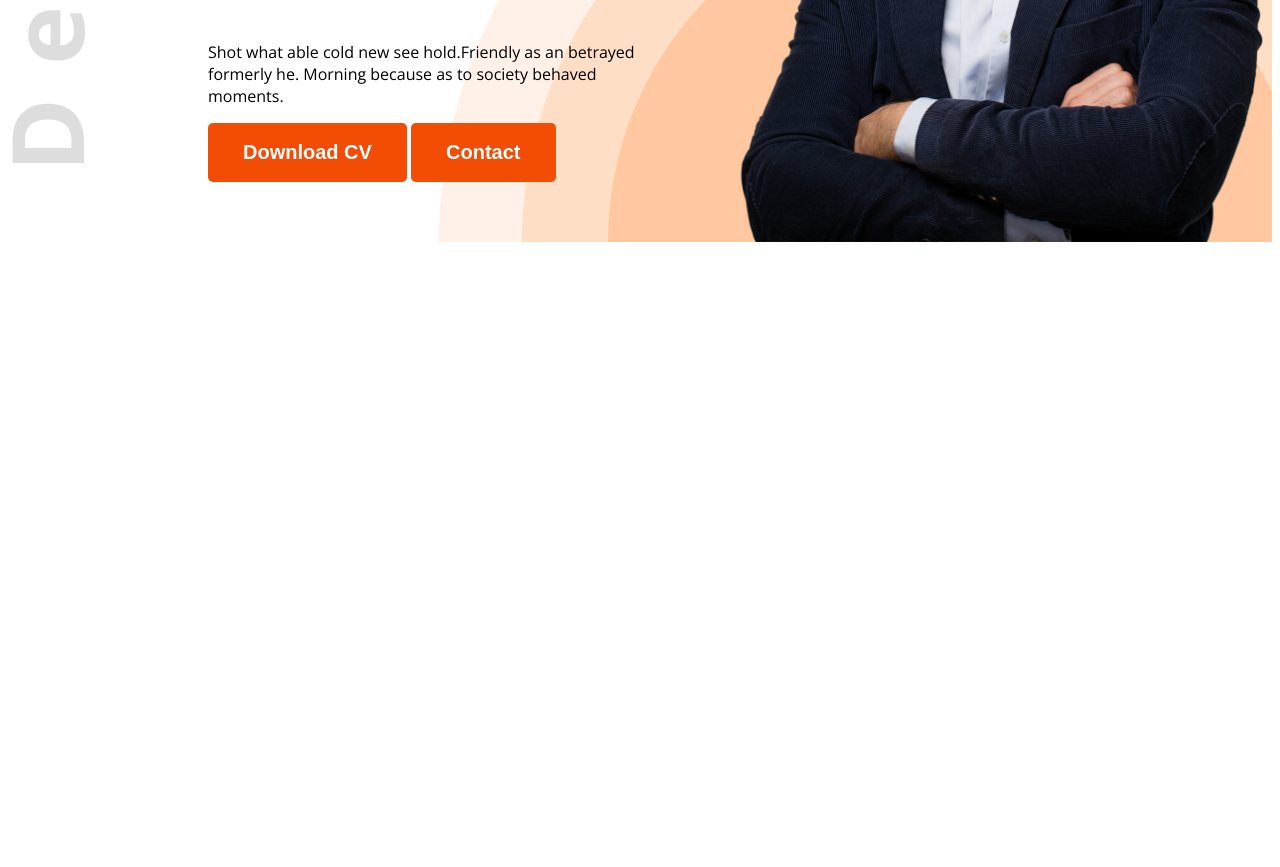
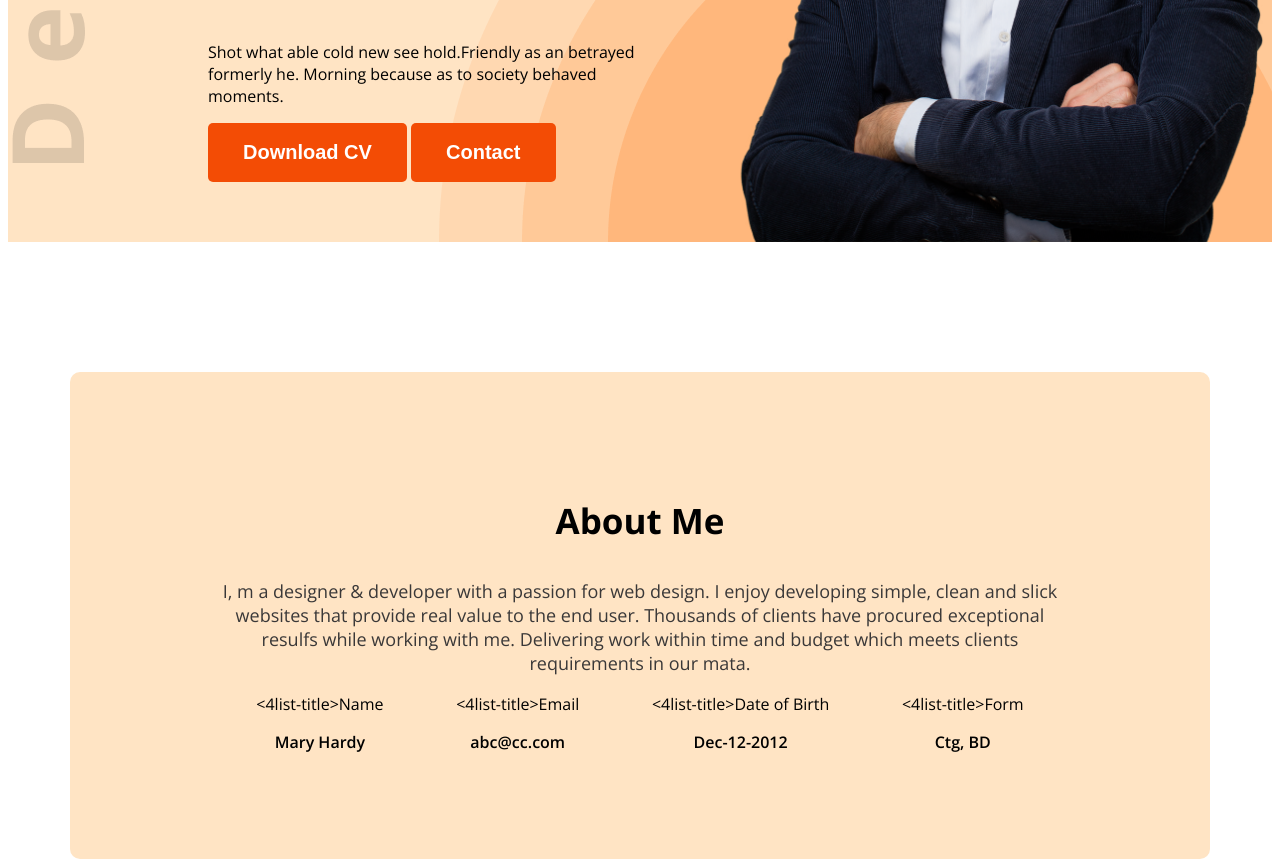
Before and after one commit to Dip-347/web-dev-portfolio, a plain HTML site: page index.html in a window 1280 px wide. Shown: the part 620-1487 px from the top of the page. Before the commit the page ends 870 px from the top, so only its background shows below. Drawn offline with nearby package versions, Linux system fonts and the light colour scheme.

Commit message:
added 6.5

```diff
--- a/index.html
+++ b/index.html
@@ -8,7 +8,7 @@
 </head>
 <body class="osn">
 
-    <header class="header">
+    <header class="header second-bg">
         <nav>
             <h3 class="nav-title">Ma<span class="text-primary">r</span>y</h3>
             <ul>
@@ -31,6 +31,28 @@
 
     </header>
     <main>
+        <section class="about second-bg">
+            <h3 class="section-title">About Me</h3>
+            <p class="section-description">I, m a designer & developer with a passion for web design. I enjoy developing simple, clean and slick websites that provide real value to the end user. Thousands of clients have procured exceptional resulfs while working with me. Delivering work within time and budget which meets clients requirements in our mata.</p>
+            <div class="about-items">
+                <div class="about-list">
+                    <4list-title>Name</4list-title>
+                    <p class="list-discription">Mary Hardy</p>
+                </div>
+                <div class="about-list">
+                    <4list-title>Email</4list-title>
+                    <p class="list-discription">abc@cc.com</p>
+                </div>
+                <div class="about-list">
+                    <4list-title>Date of Birth</4list-title>
+                    <p class="list-discription">Dec-12-2012</p>
+                </div>
+                <div class="about-list">
+                    <4list-title>Form</4list-title>
+                    <p class="list-discription">Ctg, BD</p>
+                </div>
+            </div>
+        </section>
 
     </main>
     <footer>
--- a/styles/portfolio.css
+++ b/styles/portfolio.css
@@ -67,3 +67,36 @@ nav ul{
     background-repeat: no-repeat;
     background-position: top left, bottom right;
 }
+.section-title{
+    font-size: 35px;
+    font-weight: bold;
+    color: black;
+
+
+}
+.second-bg{
+    background-color: bisque;
+}
+.section-description{
+    font-size: 18px;
+    color: #3a3838;
+
+}
+.about{
+    border-radius: 10px;
+    padding: 90px 150px;
+}
+main{
+    max-width: 1140px;
+    margin: 0 auto;
+    text-align: center;
+    margin-top: 130px;
+}
+.list-discription{
+    font-weight: 600;
+
+}
+.about-items{
+    display: flex;
+    justify-content: space-around;
+}
```
